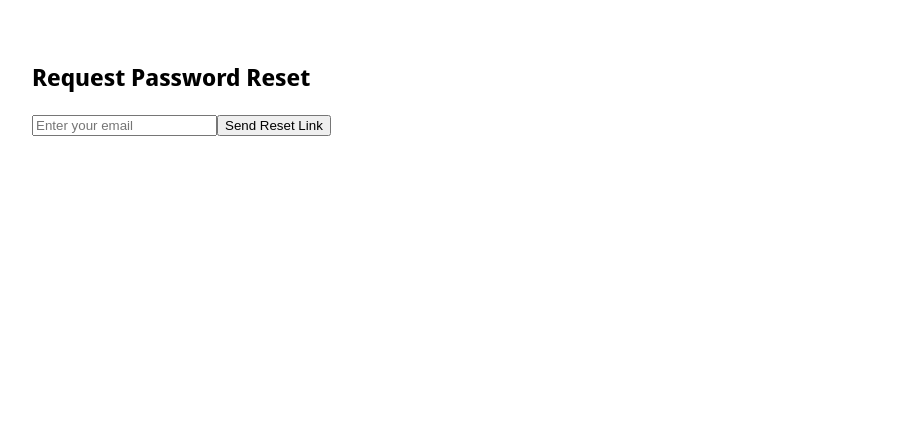
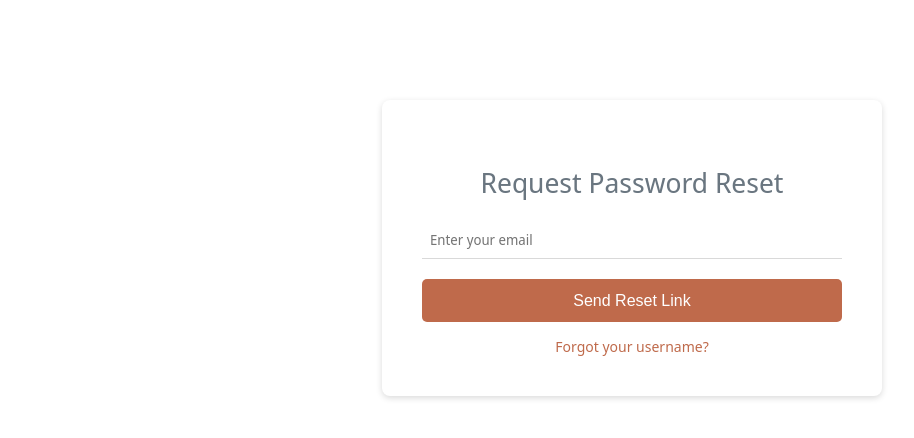
Before and after one commit to CodeBuddiesCo/Codebuddy_frontend, a Next.js app: page /user/forgot-password in a window 1280 px wide. Shown: the top 438 px of the page, without its empty margins (8-922 px from the left). Built offline with nearby package versions, Linux system fonts and the light colour scheme; no server answers; a web font is replaced by a local one.

Commit message:
email fixes

```diff
--- a/pages/user/forgot-password.js
+++ b/pages/user/forgot-password.js
@@ -27,14 +27,19 @@
 // export default ForgotPasswordPage;
 
 import { useState } from 'react';
+import styles from '../../styles/authForms.module.css';
 
 export default function ForgotPasswordPage() {
   const [email, setEmail] = useState('');
   const [message, setMessage] = useState('');
+  const [submitting, setSubmitting] = useState(false);
+
 
   const handleSubmit = async (e) => {
     e.preventDefault();
+    setSubmitting(true);
 
+    try {
       const res = await fetch('https://codebuddiesserver.onrender.com/api/users/forgot-password', {
         method: 'POST',
         headers: { 'Content-Type': 'application/json' },
@@ -42,23 +47,35 @@ export default function ForgotPasswordPage() {
       });
 
       const data = await res.json();
-    setMessage(res.ok ? 'Reset link sent if email exists.' : data.error || 'Error sending reset email');
+      setMessage(res.ok ? 'If an account exists for that email, a reset link has been sent.' : data.error || 'Error sending reset email.');
+    } catch (err) {
+      setMessage('Unable to reach the server. Please try again later.');
+    } finally {
+      setSubmitting(false);
+    }
   };
 
   return (
-    <div style={{ padding: '2rem' }}>
-      <h2>Request Password Reset</h2>
-      <form onSubmit={handleSubmit}>
+    <div className={styles.simpleFormWrapper}>
+      <h2 className={styles.simpleTitle}>Request Password Reset</h2>
+      <form onSubmit={handleSubmit} className={styles.simpleForm}>
         <input
           type="email"
           placeholder="Enter your email"
           value={email}
           onChange={(e) => setEmail(e.target.value)}
           required
+          className={styles.simpleInput}
         />
-        <button type="submit">Send Reset Link</button>
+        <button type="submit" className={styles.simpleButton}
+         disabled={submitting}>
+          {submitting ? 'Sending...' : 'Send Reset Link'}
+
+        </button>
+
       </form>
-      {message && <p>{message}</p>}
+      {message && <p className={styles.simpleMessage}>{message}</p>}
+      <a href="/user/forgot-username" className={styles.simpleLink}>Forgot your username?</a>
     </div>
   );
 }
--- a/styles/authForms.module.css
+++ b/styles/authForms.module.css
@@ -244,6 +244,78 @@
   margin-top: 5px;
   /* Add some vertical spacing */
 }
+
+.simpleFormWrapper {
+  max-width: 420px;
+  margin: 100px auto;
+  padding: 40px;
+  border-radius: 8px;
+  box-shadow: 0 2px 6px rgba(0, 0, 0, 0.15);
+  background-color: #fff;
+  font-family: 'Noto Sans', sans-serif;
+  color: #6A7680;
+}
+
+.simpleTitle {
+  text-align: center;
+  margin-bottom: 20px;
+  font-weight: 100;
+  font-size: 28px;
+}
+
+.simpleForm {
+  display: flex;
+  flex-direction: column;
+  gap: 20px;
+}
+
+.simpleInput {
+  height: 35px;
+  font-size: 14px;
+  padding-left: 8px;
+  border: none;
+  border-bottom: 1px solid #D9D9D9;
+  font-family: 'Noto Sans Display', sans-serif;
+  font-weight: 300;
+}
+
+.simpleInput:focus {
+  outline: none;
+  border-bottom: 1px solid #BF6A4B;
+}
+
+.simpleButton {
+  height: 43px;
+  background-color: #BF6A4B;
+  color: #fff;
+  font-size: 16px;
+  font-weight: 300;
+  border: none;
+  border-radius: 5px;
+  cursor: pointer;
+}
+
+.simpleButton:disabled {
+  background-color: #ccc;
+  cursor: not-allowed;
+}
+
+.simpleMessage {
+  margin-top: 15px;
+  font-size: 14px;
+  text-align: center;
+}
+
+.simpleLink {
+  display: block;
+  text-align: center;
+  margin-top: 15px;
+  color: #BF6A4B;
+  text-decoration: none;
+  font-size: 14px;
+  font-weight: 300;
+}
+
 
 @media (max-width: 990px) {
   .loginFormImageContainer {
```
Also changed, not shown: pages/user/forgot-username.js (added, +49 -0 lines), pages/user/register.js (+6 -6 lines). Lines whose indentation alone changed are shown as unchanged.
